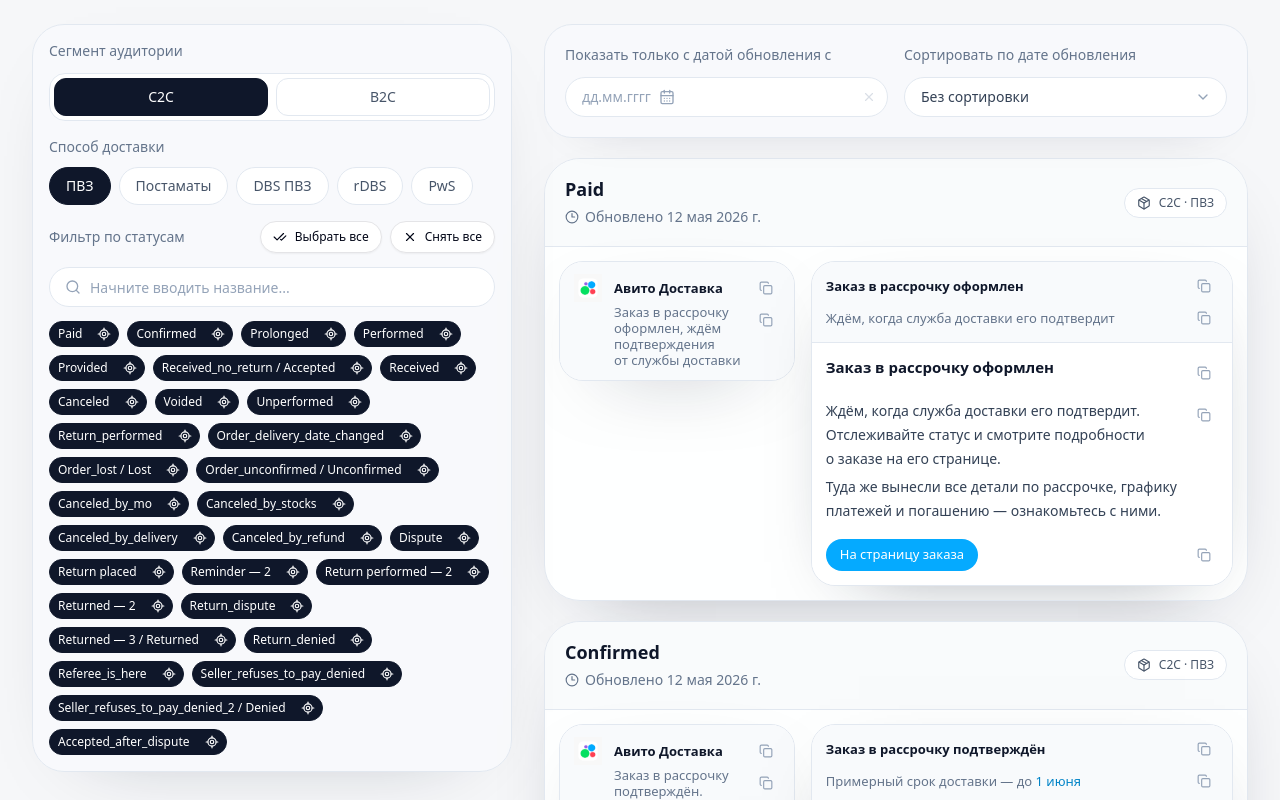
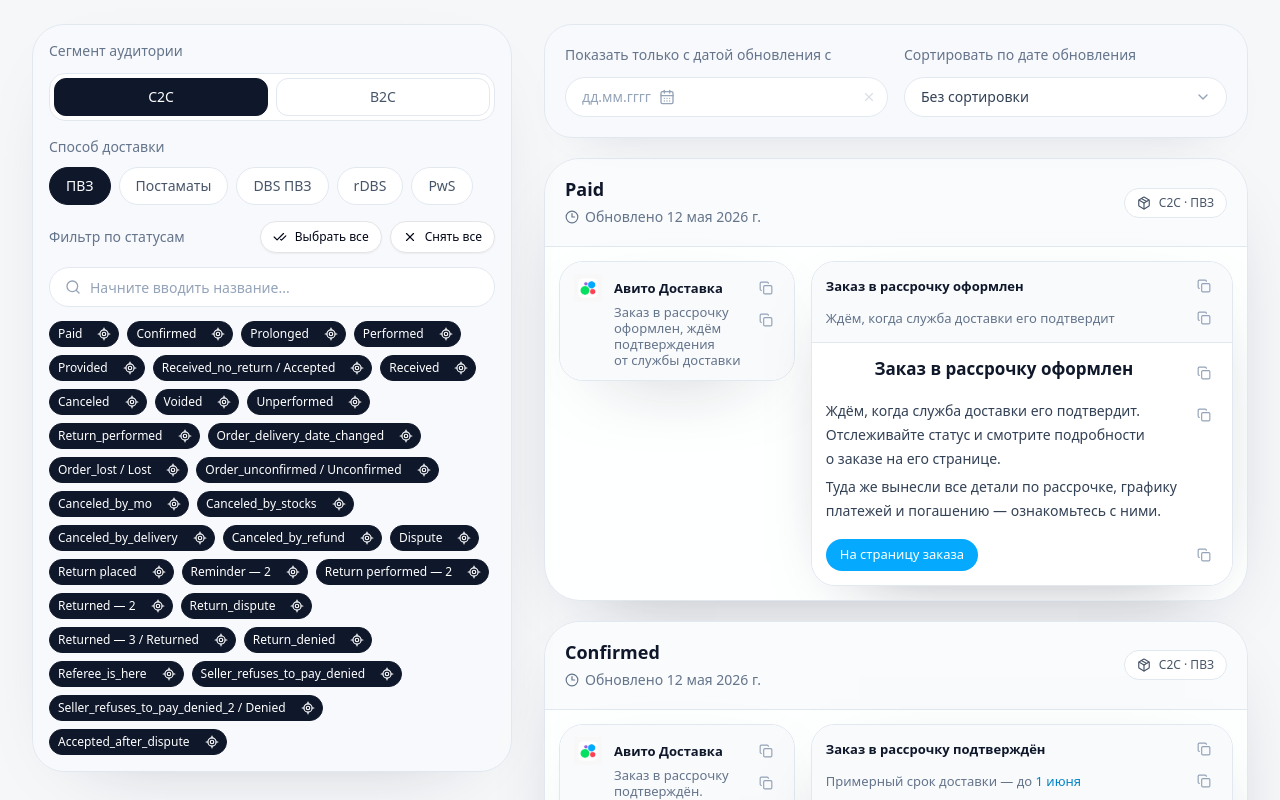
Before and after one commit to vgntt92/avito-credit-comms, a React (Vite) app: page / in a window 1280 px wide. Shown: the top 800 px of the page. Built offline with nearby package versions, Linux system fonts and the light colour scheme.

Commit message:
Меняю размер и выключку заголовка письма

```diff
--- a/src/App.jsx
+++ b/src/App.jsx
@@ -604,7 +604,7 @@
         <div className="space-y-3 bg-white px-3.5 py-3.5">
           <CopyableText
             as="h3"
-            className="text-[15px] font-semibold leading-5 text-slate-900"
+            className="text-center text-[17px] font-semibold leading-6 text-slate-900"
             copiedKey={copiedKey}
             label="Копировать заголовок письма"
             onCopy={onCopy}
```
Also changed, not shown: 4 other files (tests, documents, lock files or other folders).
